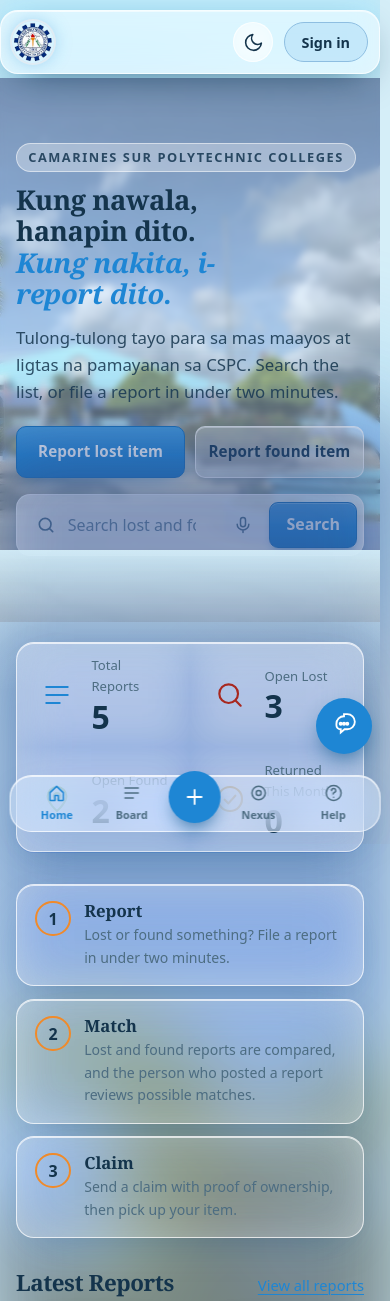
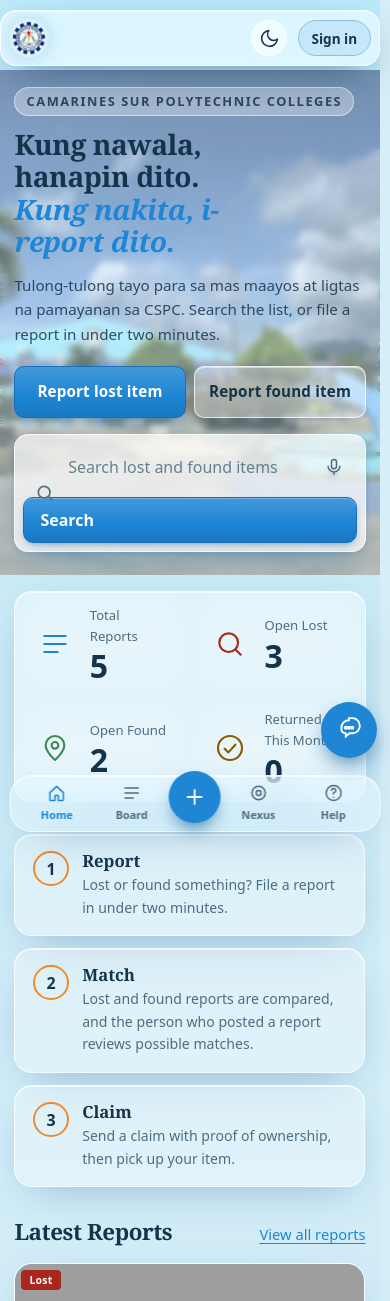
Before and after one commit to jusalipio-123/cspc-whereitis, a Node server app: page / in a window 390 px wide; the page is wider, and only the part inside the window is pictured. Shown: the top 1301 px of that part. Run offline with Node 20, Linux system fonts and the light colour scheme; data comes from the database, SQL or seed files in the repository; data that the repository does not hold is empty; grey boxes are pictures that could not be loaded.

Commit message:
fix: drop home blur layer and tighten phone layout
Remove the blurred campus strip under the hero. Stack hero actions,
search, cards, Nexus, and the glass header for small screens, with
safe-area padding and the bottom dock.

```diff
--- a/public/css/futura.css
+++ b/public/css/futura.css
@@ -416,39 +416,6 @@ body {
   background-image: linear-gradient(180deg, #0a2438, #0e2e46);
 }
 
-/* Home: sharp plaza in the hero, blurred continuation underneath so cards sit in it (not floating). */
-.home-below {
-  position: relative;
-  isolation: isolate;
-  padding-top: .25rem;
-  padding-bottom: var(--s-5);
-}
-.home-below::before {
-  content: "";
-  position: absolute;
-  left: 0; right: 0; bottom: 0;
-  top: -72px;
-  z-index: -1;
-  background: url('/img/background.jpg') center 58% / cover no-repeat;
-  filter: blur(36px) saturate(1.15);
-  transform: scale(1.12);
-  opacity: .55;
-  pointer-events: none;
-}
-.home-below::after {
-  content: "";
-  position: absolute;
-  left: 0; right: 0; top: -72px;
-  height: 140px;
-  z-index: -1;
-  pointer-events: none;
-  background: linear-gradient(to bottom, rgba(213, 238, 248, .95), rgba(213, 238, 248, .15) 70%, transparent);
-}
-:root[data-theme="dark"] .home-below::before { opacity: .35; }
-:root[data-theme="dark"] .home-below::after {
-  background: linear-gradient(to bottom, rgba(10, 36, 56, .95), rgba(10, 36, 56, .2) 70%, transparent);
-}
-
 .glass-ambient { position: fixed; inset: 0; z-index: 0; pointer-events: none; overflow: hidden; }
 .glass-ambient span {
   position: absolute; border-radius: 50%; filter: blur(40px);
@@ -751,3 +718,82 @@ main, .site-footer { position: relative; z-index: 1; }
   .glass-ambient span, .btn::after { animation: none !important; }
   .report-card, .nexus-tile, .how__steps li { transform: none !important; }
 }
+
+/* ===== PHONE / SMALL TABLET ===== */
+html { overflow-x: hidden; }
+img, svg, video { max-width: 100%; height: auto; }
+
+@media (max-width: 1100px) {
+  .site-header--glass .primary-nav a { padding: .4rem .7rem !important; font-size: .82rem; }
+}
+
+@media (max-width: 860px) {
+  .glass-ambient { display: none; }
+  .site-header--glass { padding: .4rem 0 .15rem; }
+  .site-header--glass .nav-row {
+    min-height: 56px; gap: .5rem; border-radius: 16px;
+    padding: .3rem .5rem .3rem .65rem;
+  }
+  .site-header--glass .brand__seal { width: 36px; height: 36px; }
+  .site-header--glass .nav-link--glass { height: 36px; padding: 0 .8rem; font-size: .85rem; }
+  .site-header--glass .theme-toggle,
+  .site-header--glass .nav-icon { width: 36px; height: 36px; }
+
+  .hero--campus { min-height: unset; }
+  .hero__overlay { padding-block: 1.1rem 1.4rem; }
+  .hero__headline { font-size: clamp(1.55rem, 7.2vw, 2.2rem) !important; }
+  .hero__sub { font-size: .95rem; max-width: 40ch; }
+  .hero__actions {
+    display: grid; grid-template-columns: 1fr 1fr; gap: .55rem; max-width: none;
+  }
+  .hero__actions .btn { width: 100%; min-height: 48px; padding: 0 .4rem; }
+  .hero__search {
+    flex-wrap: wrap; max-width: none; gap: .4rem; padding: 8px;
+  }
+  .hero__search-input { flex: 1 1 auto; min-width: 0; width: auto; }
+  .hero__search-btn { flex: none; }
+
+  .counters--hero { margin-inline: 0; }
+  .stat-card, .counter { padding: .75rem .85rem; }
+  .stat-card strong, .counter strong { font-size: 1.35rem; }
+
+  .container { padding-inline: max(.9rem, env(safe-area-inset-left)) max(.9rem, env(safe-area-inset-right)); }
+  .card-grid { grid-template-columns: 1fr !important; }
+  .filters { grid-template-columns: 1fr !important; }
+  .form, .form--narrow { max-width: none; }
+  .table-wrap { overflow-x: auto; -webkit-overflow-scrolling: touch; }
+
+  .nexus-hero { padding: 1.4rem 0 1.1rem; }
+  .nexus-hero h1 { font-size: 2.1rem; }
+  .nexus-hud { grid-template-columns: 1fr 1fr; }
+  .nexus-layout, .scan-form__filters { grid-template-columns: 1fr !important; }
+  .radar, .radar__nodes { min-height: 260px; }
+  .radar__label { font-size: .65rem; max-width: 5.5rem; }
+  .pulse a { grid-template-columns: auto 1fr; }
+  .pulse__meta { grid-column: 2; }
+  .beacon { grid-template-columns: 1fr; }
+  .detail__top { display: block; }
+  .detail__photo img { width: 100%; border-radius: 14px; }
+
+  .cmdk { padding: 10vh .7rem .7rem; }
+  .concierge {
+    left: .6rem; right: .6rem; width: auto;
+    height: min(70dvh, 520px);
+    bottom: calc(6.4rem + env(safe-area-inset-bottom));
+  }
+  .concierge-fab { right: .8rem; bottom: calc(5.4rem + env(safe-area-inset-bottom)); }
+
+  .site-footer { margin-inline: .9rem; padding: 1rem; }
+}
+
+@media (max-width: 520px) {
+  .hero__search-kbd { display: none; }
+  .hero__search-btn { flex: 1 1 100%; border-radius: 10px; }
+  .section-header { flex-wrap: wrap; gap: .35rem; }
+  .btn { white-space: normal; height: auto; min-height: 44px; padding: .65rem 1rem; }
+}
+
+@media (max-width: 380px) {
+  .site-header--glass .brand-text { display: none; }
+  .hero__actions { grid-template-columns: 1fr; }
+}
--- a/views/home.ejs
+++ b/views/home.ejs
@@ -3,7 +3,7 @@
 <%- include('partials/head', { title: 'Home' }) %>
 <%- include('partials/nav') %>
 
-<main id="main" class="home-page">
+<main id="main">
   <section class="hero hero--campus">
     <div class="veil" aria-hidden="true">
       <span class="tint"></span><span class="b4"></span><span class="b3"></span><span class="b2"></span><span class="b1"></span>
@@ -46,7 +46,6 @@
     </div>
   </section>
 
-  <div class="home-below">
   <div class="container">
     <%- include('partials/flash') %>
 
@@ -145,7 +144,6 @@
       <% } %>
     </section>
   </div>
-  </div>
 </main>
 
 <%- include('partials/foot') %>
--- a/views/partials/head.ejs
+++ b/views/partials/head.ejs
@@ -23,7 +23,7 @@
   <link rel="stylesheet" href="/css/style.css?v=20261122">
   <link rel="stylesheet" href="/css/style.css">
   <link rel="stylesheet" href="/css/admin.css">
-  <link rel="stylesheet" href="/css/futura.css?v=glass5">
+  <link rel="stylesheet" href="/css/futura.css?v=glass6">
   <!-- "Refining" detector: runs before first paint. When the page you are leaving is the SAME page (same path,
        e.g. /reports -> /reports?status=open: status tab, sort, filter, pagination), mark <html class="nav-refine">.
        The stylesheet then swaps the full page-change animation for a still, short cross-fade and app.js skips the
```
